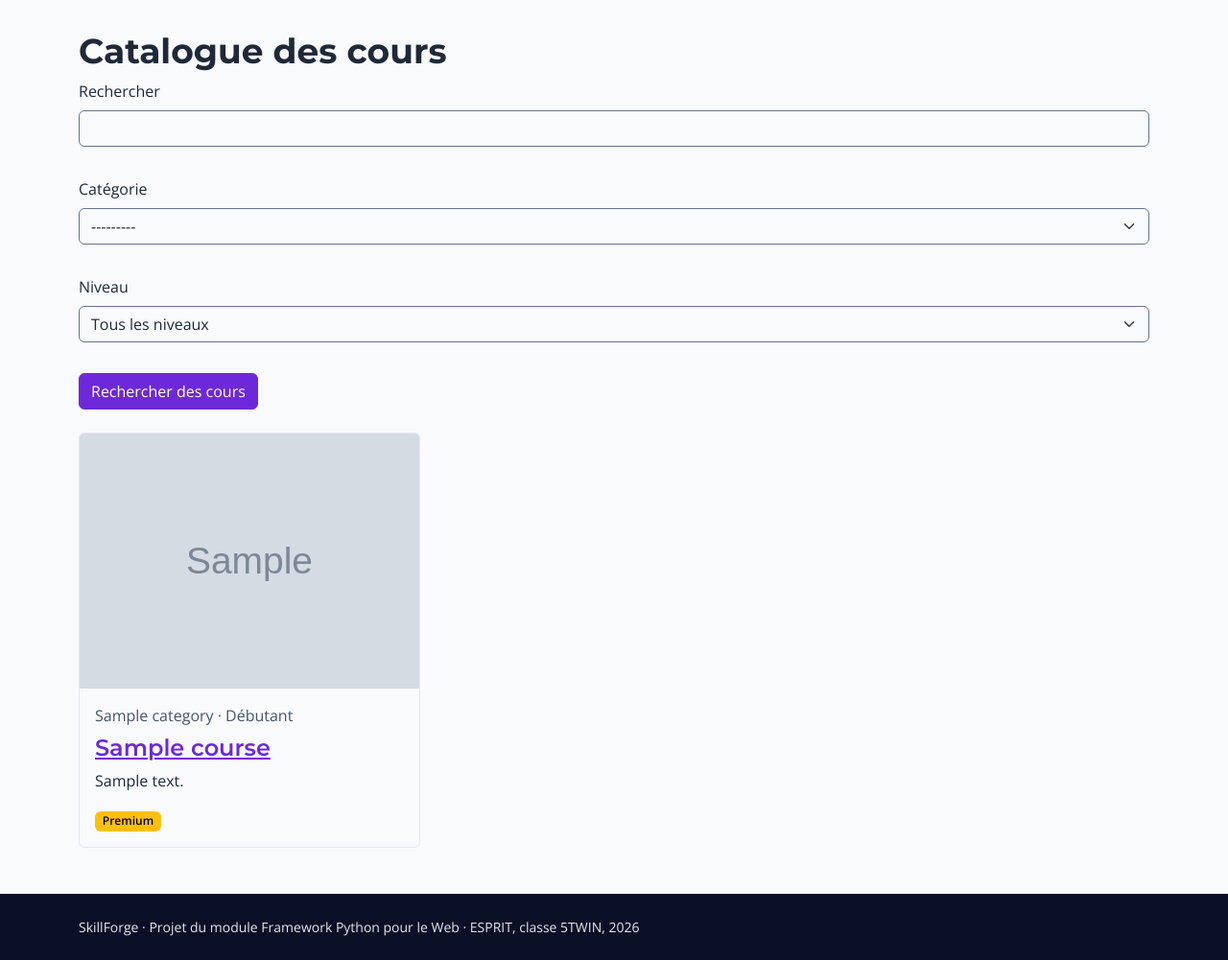
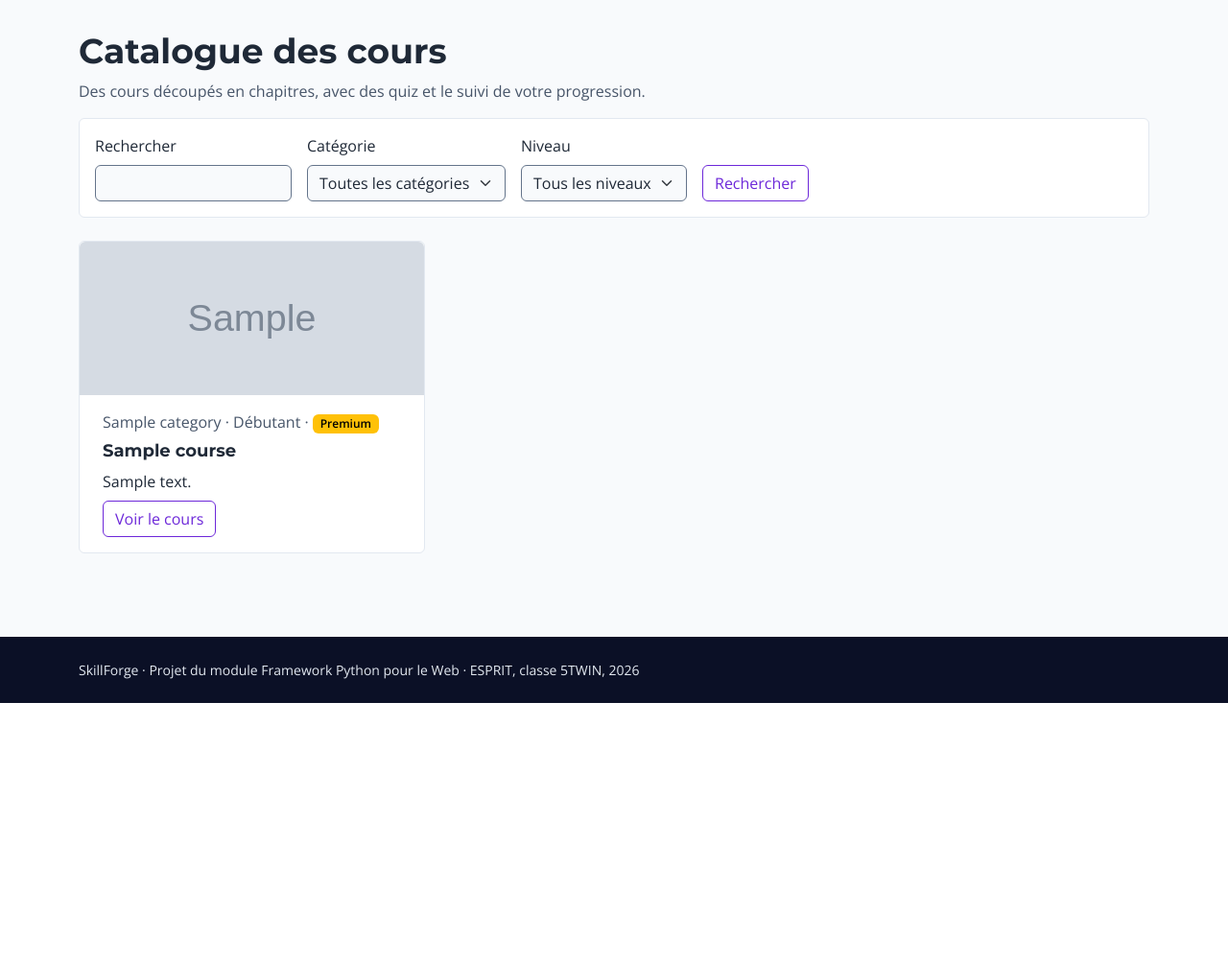
Before and after one commit to waeldaagi/Skill-Forge-Legends, a Django app: page /cours/ in a window 1280 px wide. Shown: the part 67-1068 px from the top of the page at 96% size. After the commit the page ends 800 px from the top, so only its background shows below. Run offline with Django 5.2, Linux system fonts and the light colour scheme; tables that the repository leaves empty hold one stand-in row (values such as "Sample post"); grey boxes marked "Sample" are stand-in pictures; parts of the project's set-up code (start-up, migrations or seed data) failed here and were passed over; some libraries are stand-ins or nearby versions.

Commit message:
style(courses): aligne catalogue, formulaires et quiz sur le thème
Le catalogue reprend les filtres et les cartes de l'annuaire des
mentors et gagne sa pagination : au-delà de 9 cours, les suivants
étaient inaccessibles. Formulaire de cours : libellé « Catégorie » en
français et listes vides explicites. Quiz et corrigé en sections.

```diff
--- a/courses/forms.py
+++ b/courses/forms.py
@@ -18,6 +18,8 @@ class CourseForm(forms.ModelForm):
     def __init__(self, *args, trainer, **kwargs):
         super().__init__(*args, **kwargs)
         self.trainer = trainer
+        self.fields["category"].empty_label = "Choisissez une catégorie"
+        self.fields["level"].choices = [("", "Choisissez un niveau"), *Course.Level.choices]
 
     def clean_status(self):
         status = self.cleaned_data["status"]
@@ -139,7 +141,10 @@ class QuestionForm(forms.ModelForm):
 class CourseFilterForm(forms.Form):
     query = forms.CharField(label="Rechercher", required=False)
     category = forms.ModelChoiceField(
-        label="Catégorie", queryset=Category.objects.all(), required=False
+        label="Catégorie",
+        queryset=Category.objects.all(),
+        required=False,
+        empty_label="Toutes les catégories",
     )
     level = forms.ChoiceField(
         label="Niveau", choices=[("", "Tous les niveaux"), *Course.Level.choices], required=False
--- a/courses/models.py
+++ b/courses/models.py
@@ -56,7 +56,9 @@ class Course(models.Model):
     slug = models.SlugField("slug", max_length=200, unique=True, editable=False)
     description = models.TextField("description")
     level = models.CharField("niveau", max_length=20, choices=Level.choices)
-    category = models.ForeignKey(Category, on_delete=models.PROTECT, related_name="courses")
+    category = models.ForeignKey(
+        Category, on_delete=models.PROTECT, related_name="courses", verbose_name="catégorie"
+    )
     trainer = models.ForeignKey(
         settings.AUTH_USER_MODEL,
         on_delete=models.PROTECT,
--- a/courses/templates/courses/form.html
+++ b/courses/templates/courses/form.html
@@ -1,6 +1,7 @@
 {% extends "base.html" %}
 {% block title %}{{ page_title|default:"Enregistrer" }} · SkillForge{% endblock %}
 {% block content %}
+<div class="sf-form-page">
 <h1>{{ page_title|default:"Enregistrer" }}</h1>
 <form method="post" enctype="multipart/form-data">
   {% csrf_token %}
@@ -12,4 +13,5 @@
     {% endif %}
   </div>
 </form>
+</div>
 {% endblock %}
--- a/courses/templates/courses/list.html
+++ b/courses/templates/courses/list.html
@@ -2,27 +2,29 @@
 {% block title %}Catalogue des cours · SkillForge{% endblock %}
 {% block content %}
 <h1>Catalogue des cours</h1>
-<form method="get" class="row g-3 mb-4">
+<p class="text-muted">Des cours découpés en chapitres, avec des quiz et le suivi de votre progression.</p>
+
+<form method="get" class="sf-filters" role="search" aria-label="Rechercher un cours">
   {{ filter_form }}
-  <div class="col-auto"><button class="btn sf-btn-primary" type="submit">Rechercher des cours</button></div>
+  <button class="btn btn-outline-primary" type="submit">Rechercher</button>
 </form>
-<div class="row g-4">
-{% for course in courses %}
-  <article class="col-md-6 col-lg-4">
-    <div class="card h-100">
-      {% if course.image %}
-        <img class="card-img-top" src="{{ course.image.url }}" alt="Illustration du cours {{ course.title }}">
-      {% endif %}
-      <div class="card-body">
-        <p class="text-muted mb-2">{{ course.category }} · {{ course.get_level_display }}</p>
-        <h2 class="h4"><a href="{{ course.get_absolute_url }}">{{ course.title }}</a></h2>
+
+{% if courses %}
+  <ul class="sf-cards list-unstyled">
+    {% for course in courses %}
+      <li class="sf-card">
+        {% if course.image %}
+          <img class="sf-card__image" src="{{ course.image.url }}" alt="Illustration du cours {{ course.title }}">
+        {% endif %}
+        <p class="text-muted">{{ course.category }} · {{ course.get_level_display }}{% if course.is_premium %} · <span class="badge text-bg-warning">Premium</span>{% endif %}</p>
+        <h2>{{ course.title }}</h2>
         <p>{{ course.description|truncatewords:25 }}</p>
-        {% if course.is_premium %}<span class="badge text-bg-warning">Premium</span>{% endif %}
-      </div>
-    </div>
-  </article>
-{% empty %}
-  <p>Aucun cours ne correspond à votre recherche.</p>
-{% endfor %}
-</div>
+        <a class="btn btn-outline-primary" href="{{ course.get_absolute_url }}">Voir le cours<span class="visually-hidden"> {{ course.title }}</span></a>
+      </li>
+    {% endfor %}
+  </ul>
+  {% include "core/partials/pagination.html" %}
+{% else %}
+  <p>Aucun cours ne correspond à cette recherche. Retirez un filtre ou essayez un autre mot.</p>
+{% endif %}
 {% endblock %}
--- a/courses/templates/courses/quiz_form.html
+++ b/courses/templates/courses/quiz_form.html
@@ -1,6 +1,7 @@
 {% extends "base.html" %}
 {% block title %}{{ page_title }} · SkillForge{% endblock %}
 {% block content %}
+<div class="sf-form-page">
 <h1>{{ page_title }}</h1>
 <form method="post">
   {% csrf_token %}
@@ -10,4 +11,5 @@
     {% if cancel_url %}<a class="btn btn-outline-secondary" href="{{ cancel_url }}">Annuler</a>{% endif %}
   </div>
 </form>
+</div>
 {% endblock %}
```
Also changed, not shown: courses/templates/courses/quiz.html (+8 -10 lines), courses/migrations/0004_course_category_verbose_name.py (added).
